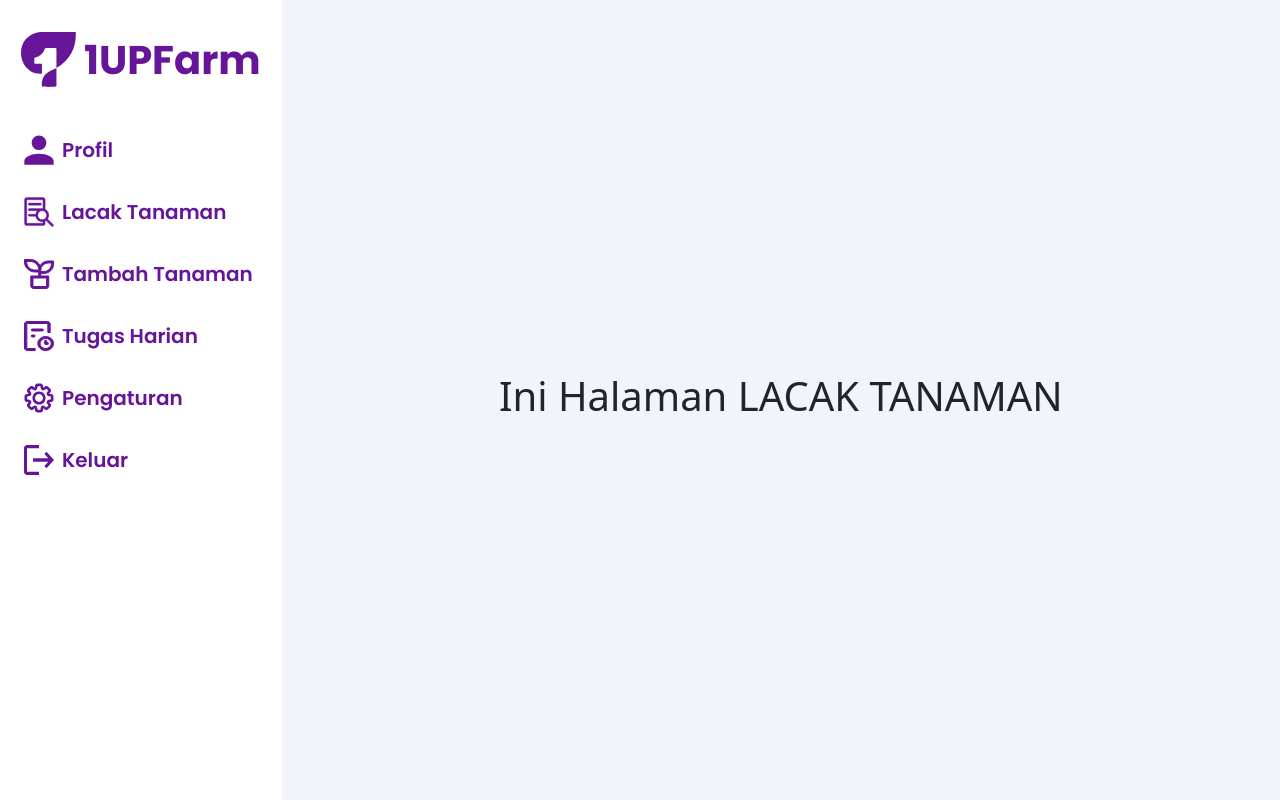
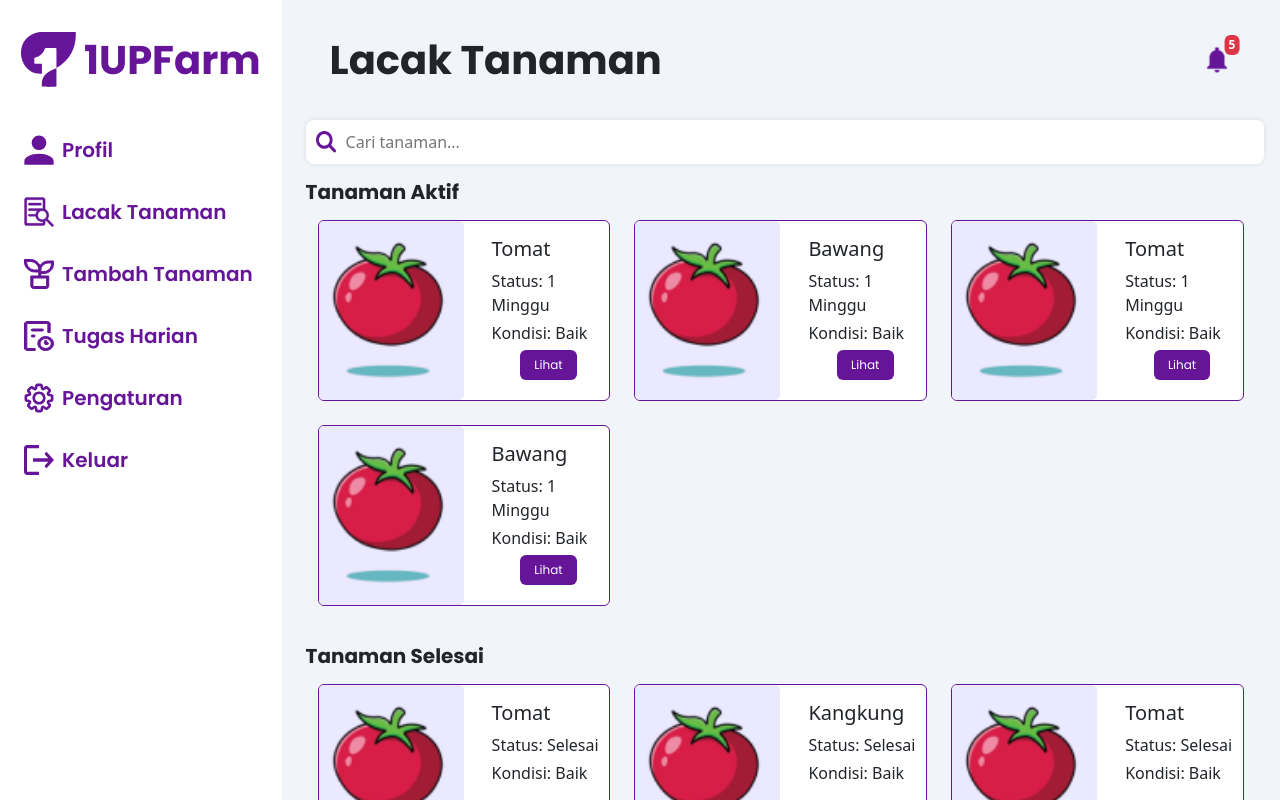
Before and after one commit to mesakhlolo/1UpFarm, a React (Vite) app: page /LacakTanaman in a window 1280 px wide. Built offline with nearby package versions, Linux system fonts and the light colour scheme.

Commit message:
bikin component dan fitur plantarea

```diff
--- /dev/null
+++ b/src/assets/styles/css/PlantingArea.css
@@ -0,0 +1,35 @@
+.scrollable {
+    max-height: 1000px;
+    overflow-y: auto;
+  }
+
+  .scrollable::-webkit-scrollbar {
+    width: 6px;
+  }
+
+  .scrollable::-webkit-scrollbar-thumb {
+    background-color: #A855F7;
+    border-radius: 3px;
+  }
+
+  .scrollable::-webkit-scrollbar-track {
+    background: #E5E7EB;
+  }
+
+  .primaryBg {
+    background-color: #661599;
+  }
+
+  .border-outline {
+    border-color: #661599;
+  }
+
+  .input-with-icon {
+    padding-left: 40px !important;
+  }
+
+  @media (max-width: 768px) {
+    .card {
+      max-width: 100%;
+    }
+  }
--- /dev/null
+++ b/src/components/ActivePlants.jsx
@@ -0,0 +1,24 @@
+import React from 'react';
+import PropTypes from 'prop-types';
+import TanamanCard from '../components/TanamanCard';
+
+const ActivePlants = ({ plants }) => {
+  return (
+    <div>
+      <h2 className="fontPoppins fw-bold h5 font-weight-bold mb-3 ms-4">Tanaman Aktif</h2>
+      <div className="scrollable row mb-4 mx-4" style={{ maxHeight: '400px', overflowY: 'auto' }}>
+        {plants.map((plant, index) => (
+          <div key={index} className="col-md-4 mb-4 d-flex justify-content-center">
+            <TanamanCard name={plant.name} status={plant.status} condition={plant.condition} image={plant.image} />
+          </div>
+        ))}
+      </div>
+    </div>
+  );
+};
+
+ActivePlants.propTypes = {
+  plants: PropTypes.array.isRequired,
+};
+
+export default ActivePlants;
--- /dev/null
+++ b/src/components/CompletedPlants.jsx
@@ -0,0 +1,24 @@
+import React from 'react';
+import PropTypes from 'prop-types';
+import TanamanCard from '../components/TanamanCard';
+
+const CompletedPlants = ({ plants }) => {
+  return (
+    <div>
+      <h2 className="fontPoppins fw-bold h5 font-weight-bold mb-3 ms-4">Tanaman Selesai</h2>
+      <div className="scrollable row mb-4 mx-4" style={{ maxHeight: '400px', overflowY: 'auto' }}>
+        {plants.map((plant, index) => (
+          <div key={index} className="col-md-4 mb-4 d-flex justify-content-center">
+            <TanamanCard name={plant.name} status={plant.status} condition={plant.condition} image={plant.image} />
+          </div>
+        ))}
+      </div>
+    </div>
+  );
+};
+
+CompletedPlants.propTypes = {
+  plants: PropTypes.array.isRequired,
+};
+
+export default CompletedPlants;
--- /dev/null
+++ b/src/components/SearchBarPlantingArea.jsx
@@ -0,0 +1,29 @@
+import React from 'react';
+import searchIcon from '../assets/images/icons/Search.png';
+
+const SearchBar = ({ searchTerm, onSearchChange }) => {
+  return (
+    <div
+      style={{
+        display: 'flex',
+        alignItems: 'center',
+        backgroundColor: '#fff',
+        padding: '10px',
+        borderRadius: '8px',
+        boxShadow: '0 0 5px rgba(0, 0, 0, 0.1)',
+        width: '100%',
+      }}
+    >
+      <img
+        src={searchIcon} alt="Search Icon" style={{ width: '20px',marginRight: '10px',
+        }}
+      />
+      <input
+        type="text" placeholder="Cari tanaman..." value={searchTerm} onChange={(e) => onSearchChange(e.target.value)}
+        style={{border: 'none',outline: 'none', width: '100%',}}
+      />
+    </div>
+  );
+};
+
+export default SearchBar;
--- /dev/null
+++ b/src/components/TanamanCard.jsx
@@ -0,0 +1,42 @@
+import React from 'react';
+import PropTypes from 'prop-types';
+import '../assets/styles/css/PlantingArea.css';
+
+const TanamanCard = ({ name, status, condition, image }) => (
+  <div className="card border-outline" style={{ width: '100%', maxWidth: '339px', height: '181px' }}>
+    <div className="row no-gutters h-100">
+      <div style={{ maxWidth: '169px'}}>
+        <img
+          src={image}
+          alt={`${name} image`}
+          className="card-img h-100 rounded-left"
+          style={{ width: '100%', height: 'auto', maxHeight: '181px', objectFit: 'cover' }}
+        />
+      </div>
+      <div className="col d-flex flex-column justify-content-between p-3">
+        <div>
+          <h5 className="card-title font-weight-bold">{name}</h5>
+          <p className="card-text mb-1">Status: {status}</p>
+          <p className="card-text">Kondisi: {condition}</p>
+        </div>
+        <div className="d-flex justify-content-center" style={{ width: '100%', height: '34px' }}>
+          <button
+            className="fontPoppins primaryBg text-white border-0 rounded"
+            style={{ width: '50%', height: '30px', fontSize: '12px', padding: '5px' }}
+          >
+            Lihat
+          </button>
+        </div>
+      </div>
+    </div>
+  </div>
+);
+
+TanamanCard.propTypes = {
+  name: PropTypes.string.isRequired,
+  status: PropTypes.string.isRequired,
+  condition: PropTypes.string.isRequired,
+  image: PropTypes.string.isRequired,
+};
+
+export default TanamanCard;
--- a/src/pages/PlantingArea.jsx
+++ b/src/pages/PlantingArea.jsx
@@ -1,15 +1,50 @@
-const PlantArea = () => {
+import React, { useState } from 'react';
+import tomatImage from '../assets/images/icons/Tomat.png';
+import ActivePlants from '../components/ActivePlants';
+import CompletedPlants from '../components/CompletedPlants';
+import Notif from "../components/Notif";
+import SearchBar from '../components/SearchBarPlantingArea';
+
+const plantsData = [
+  { name: 'Tomat', status: '1 Minggu', condition: 'Baik', image: tomatImage },
+  { name: 'Bawang', status: '1 Minggu', condition: 'Baik', image: tomatImage },
+  { name: 'Tomat', status: '1 Minggu', condition: 'Baik', image: tomatImage },
+  { name: 'Bawang', status: '1 Minggu', condition: 'Baik', image: tomatImage },
+  { name: 'Tomat', status: 'Selesai', condition: 'Baik', image: tomatImage },
+  { name: 'Kangkung', status: 'Selesai', condition: 'Baik', image: tomatImage },
+  { name: 'Tomat', status: 'Selesai', condition: 'Baik', image: tomatImage },
+  { name: 'Kangkung', status: 'Selesai', condition: 'Baik', image: tomatImage },
+];
+
+const PlantingArea = () => {
+  const [searchTerm, setSearchTerm] = useState('');
+
+  const filteredPlants = plantsData.filter((plant) =>
+    plant.name.toLowerCase().includes(searchTerm.toLowerCase())
+  );
+
+  const activePlants = filteredPlants.filter((plant) => plant.status !== 'Selesai');
+  const completedPlants = filteredPlants.filter((plant) => plant.status === 'Selesai');
+
   return (
-    <div
-      id="root"
-      className="grayBg d-flex align-items-center justify-content-center"
-      style={{ width: "78%", height: "100vh" }}
+    <main
+      className="flex-column align-items-start justify-content-start grayBg"
+      style={{ width: '78%', height: '100vh', overflowX: 'hidden', overflowY: 'auto' }}
     >
-      <div className="">
-        <h1 className="">Ini Halaman LACAK TANAMAN</h1>
+      <div
+        className="d-flex p-5 align-items-center justify-content-center justify-content-between"
+        style={{ width: "100%", height: "15vh" }}
+      >
+        <h1 className="fontPoppins fw-bold mb-0">Lacak Tanaman</h1>
+        <Notif />
       </div>
-    </div>
+      <div className="position-relative mb-3 mx-4" style={{ width: '96%' }}>
+        <SearchBar searchTerm={searchTerm} onSearchChange={setSearchTerm} />
+      </div>
+      <ActivePlants plants={activePlants} />
+      <CompletedPlants plants={completedPlants} />
+    </main>
   );
 };
 
-export default PlantArea;
+export default PlantingArea;
```
